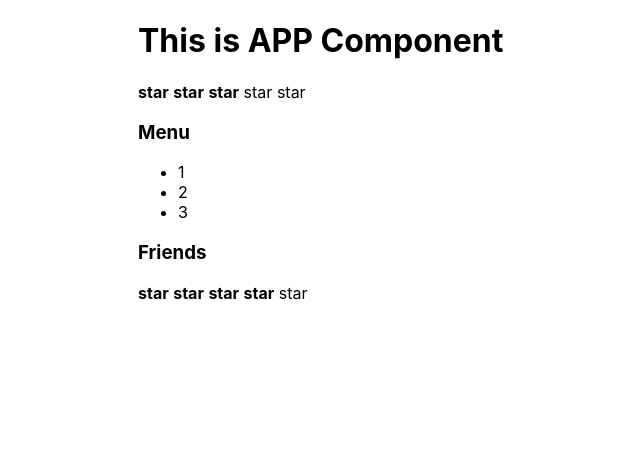
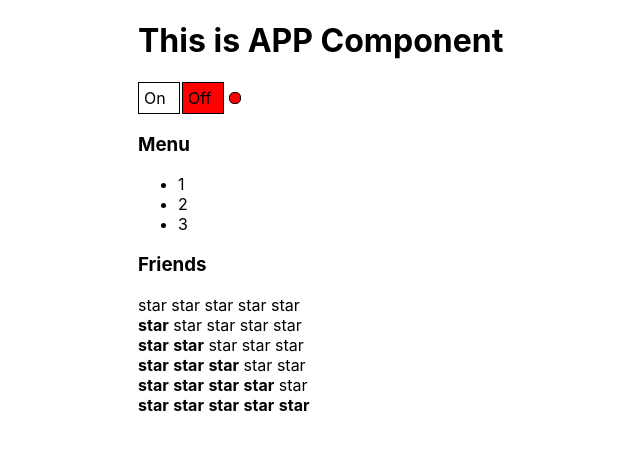
Before and after one commit to HannaDov/react_kabzda, a React (Create React App) app: page / in a window 1280 px wide. Shown: the top 450 px of the page, without its empty margins (202-842 px from the left). Built offline with nearby package versions, Linux system fonts and the light colour scheme.

Commit message:
hook useState

```diff
--- a/src/App.tsx
+++ b/src/App.tsx
@@ -4,6 +4,7 @@ import './App.css';
 import {Rating} from "./Components/Rating/Rating";
 
 import {Accordion} from "./Components/Accordion/Accordion";
+import {OnOff} from "./Components/OnOff/OnOff";
 
 
 function App() {
@@ -12,10 +13,15 @@ function App() {
     return (
         <div className={'App'}>
             <PageTitle title={'This is APP Component'}/>
-            <Rating value={3}/>
+            <OnOff on={true}/>
             <Accordion title={'Menu'} collapsed={false}/>
             <Accordion title={'Friends'} collapsed={true}/>
+            <Rating value={0}/>
+            <Rating value={1}/>
+            <Rating value={2}/>
+            <Rating value={3}/>
             <Rating value={4}/>
+            <Rating value={5}/>
         </div>
 
     );
@@ -23,9 +29,9 @@ function App() {
 
 export default App;
 
-export type PageTitleProps={
-    title:string
+export type PageTitleProps = {
+    title: string
 }
-export const PageTitle = (props:PageTitleProps) => {
+export const PageTitle = (props: PageTitleProps) => {
     return <h1>{props.title}</h1>
 }
--- a/src/Components/Accordion/Accordion.tsx
+++ b/src/Components/Accordion/Accordion.tsx
@@ -1,40 +1,35 @@
 import React from "react";
 
-export type AccordionPropsType={
-    title:string,
-    collapsed:boolean
+export type AccordionPropsType = {
+    title: string,
+    collapsed: boolean
 }
 
 
-export function Accordion(props:AccordionPropsType) {
+export function Accordion(props: AccordionPropsType) {
     console.log('Accordion rendering')
 
- if(props.collapsed === true){
-        return <div>
-            <AccordionTitle titleValue={props.title} />
+    return <div>
+        <AccordionTitle titleValue={props.title}/>
+        {!props.collapsed && <AccordionBody/>}
 
-        </div>
-    } else {
-        return <div>
-            <AccordionTitle titleValue={props.title} />
-            <AccordionBody/>
+    </div>
 
-        </div>
-    }
 
 }
-export type AccordionTitlePropsType={
-    titleValue:string
+
+export type AccordionTitlePropsType = {
+    titleValue: string
 }
-export const AccordionTitle=(props:AccordionTitlePropsType)=>{
+export const AccordionTitle = (props: AccordionTitlePropsType) => {
     console.log('AccordionTitle rendering')
-    return( <h3>{props.titleValue}</h3>
+    return (<h3>{props.titleValue}</h3>
 
     )
 }
-export const AccordionBody=()=>{
+export const AccordionBody = () => {
     console.log('AccordionBody rendering')
-    return(<ul>
+    return (<ul>
             <li>1</li>
             <li>2</li>
             <li>3</li>
--- /dev/null
+++ b/src/Components/OnOff/OnOff.tsx
@@ -0,0 +1,45 @@
+import React, {useState} from "react";
+
+
+
+
+export const OnOff=()=>{
+    let [on, setOn]=useState(false)
+    const OnStyle={
+        width: '30px',
+        height: '20px',
+        border: '1px solid black',
+        display:'inline-block',
+        padding:'5px',
+        backgroundColor: on ? "green" : "white"
+    }
+
+    const OffStyle={
+        width: '30px',
+        height: '20px',
+        border: '1px solid black',
+        display:'inline-block',
+        padding:'5px',
+        marginLeft:'2px',
+        backgroundColor:on ? "white" : "red"
+    }
+    const IndicatorStyle={
+        height: '10px',
+        width:'10px',
+        borderRadius:'5px',
+        backgroundColor:on?"green":"red",
+        border: '1px solid black',
+        display:'inline-block',
+        marginLeft:'5px'
+    }
+
+    return (
+        <div >
+            <div style={OnStyle} onClick={()=> {
+            setOn(true)}} >On</div>
+            <div style={OffStyle} onClick={()=> {setOn(false)}
+            }>Off</div>
+            <div style={IndicatorStyle}></div>
+        </div>
+    )
+}
--- a/src/Components/Rating/Rating.tsx
+++ b/src/Components/Rating/Rating.tsx
@@ -5,66 +5,17 @@ export type RatingPropsType={
 }
 export function Rating(props:RatingPropsType) {
     console.log('UncontrolledRating rendering')
-if(props.value===1){
+
     return (
         <div>
-            <Star selected={true}/>
-            <Star selected={false}/>
-            <Star selected={false}/>
-            <Star selected={false}/>
-            <Star selected={false}/>
+            <Star selected={props.value>0}/>
+            <Star selected={props.value>1}/>
+            <Star selected={props.value>2}/>
+            <Star selected={props.value>3}/>
+            <Star selected={props.value>4}/>
         </div>
     )
-} if (props.value===2){
-        return (
-            <div>
-                <Star selected={true}/>
-                <Star selected={true}/>
-                <Star selected={false}/>
-                <Star selected={false}/>
-                <Star selected={false}/>
-            </div>
-        )
-    } if (props.value===3){
-        return (
-            <div>
-                <Star selected={true}/>
-                <Star selected={true}/>
-                <Star selected={true}/>
-                <Star selected={false}/>
-                <Star selected={false}/>
-            </div>
-        )
-    } if (props.value===4){
-        return (
-            <div>
-                <Star selected={true}/>
-                <Star selected={true}/>
-                <Star selected={true}/>
-                <Star selected={true}/>
-                <Star selected={false}/>
-            </div>
-        )
-    } if (props.value===5){
-        return (
-            <div>
-                <Star selected={true}/>
-                <Star selected={true}/>
-                <Star selected={true}/>
-                <Star selected={true}/>
-                <Star selected={true}/>
-            </div>
-        )
-    }
-        return (
-            <div>
-                <Star selected={false}/>
-                <Star selected={false}/>
-                <Star selected={false}/>
-                <Star selected={false}/>
-                <Star selected={false}/>
-            </div>
-        )
+
 
 }
 export type StarPropsType={
```
Also changed, not shown: package.json (+28 -1 lines), src/Components/OnOff/OnOff.module.css (added, +26 -0 lines).
